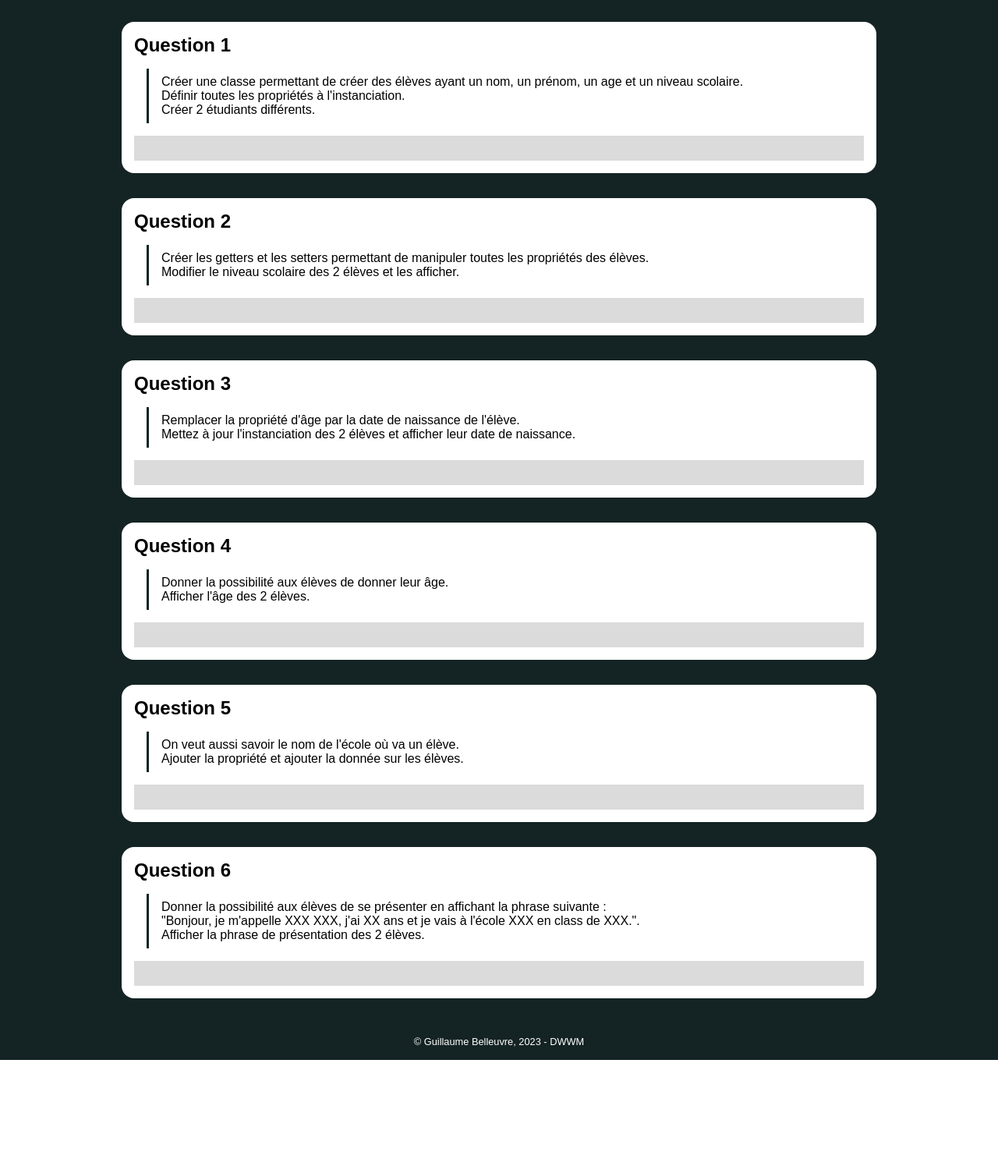
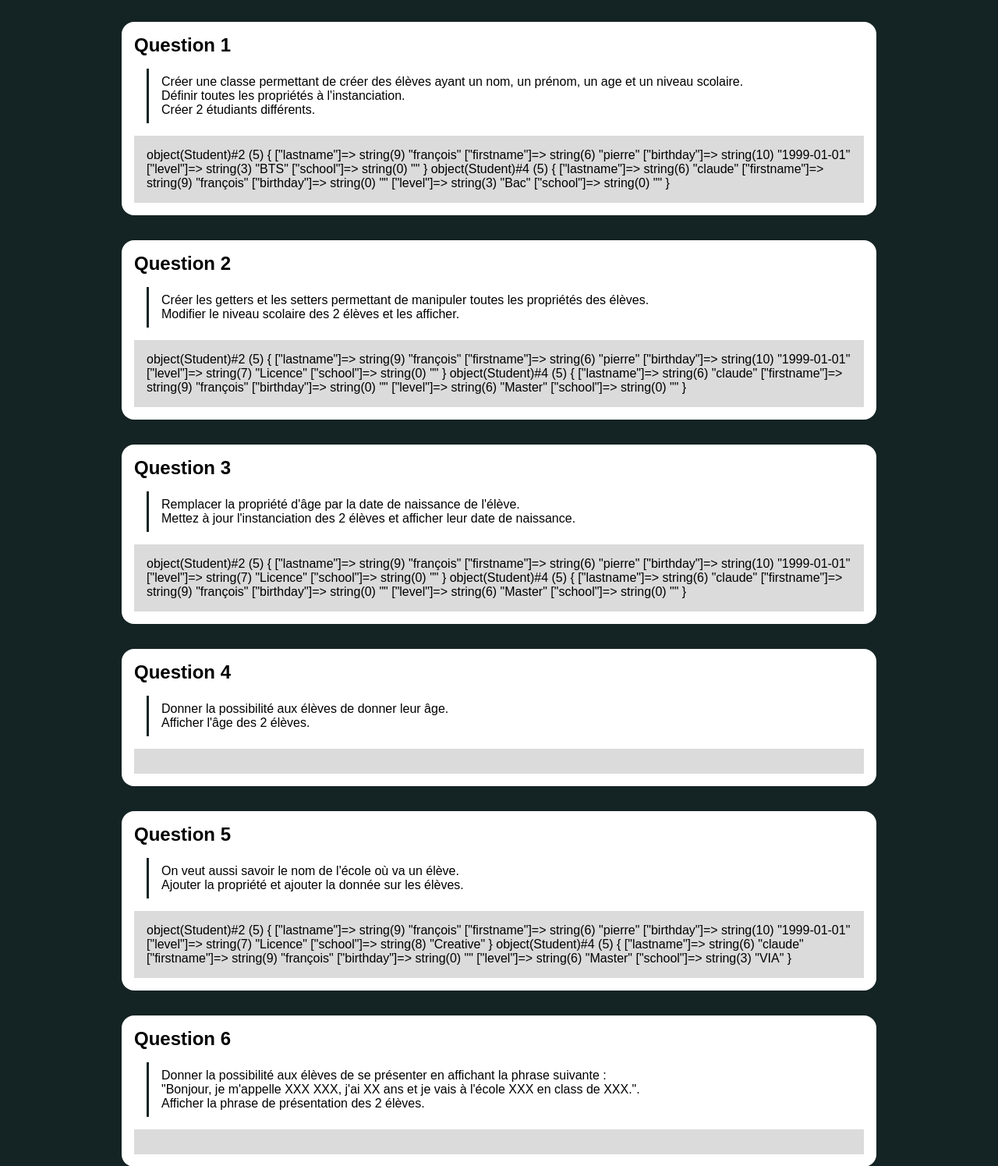
Before and after one commit to aguelle/poo-training, a PHP site: page / in a window 1280 px wide. Shown: the part 163-1658 px from the top of the page at 78% size. Before the commit the page ends 1522 px from the top, so only its background shows below. Run offline with PHP 8.4, Linux system fonts and the light colour scheme.

Commit message:
Requests 1 to 6 index.php

```diff
--- a/index.php
+++ b/index.php
@@ -36,7 +36,77 @@
                 Créer 2 étudiants différents.
             </p>
             <div class="exercice-sandbox">
+                <?php
+                class Student
+                {
+                    public string $lastname = "";
+                    public string $firstname = "";
+                    public string $birthday = "";
+                    public string $level = "";
+                    public string $school = "";
+                    public function getFirstname(): string
+                    {
+                        return $this->firstname;
+                    }
+                    public function setFirstname(string $firstname): string
+                    {
+                        return $this->firstname = $firstname;
+                    }
+                    public function getLastname(): string
+                    {
+                        return $this->lastname;
+                    }
+                    public function setLatname(string $lastname): string
+                    {
+                        return $this->firstname = $lastname;
+                    }
+                    public function getBirthday(): string
+                    {
+                        return $this->birthday;
+                    }
+                    public function setBirthday(DateTime $birthday): DateTime
+                    {
+                        return $this->birthday = $birthday;
+                    }
+                    public function getLevel(): string
+                    {
+                        return $this->level;
+                    }
+                    public function setLevel(string $level): string
+                    {
+                        return $this->level = $level;
+                    }
+                    public function getSchool(): string
+                    {
+                        return $this->school;
+                    }
+                    public function setSchool(string $school): string
+                    {
+                        return $this->school = $school;
+                    }
 
+                }
+                $student1 = new Student();
+                $student1->lastname = "françois";
+                $student1->firstname = "pierre";
+                // $student1->age = "20";
+                $student1->birthday = "1999-01-01";
+                $student1->level = "BTS";
+
+                var_dump($student1);
+
+                $student2 = new Student();
+                $student2 = new Student();
+                $student2->lastname = "claude";
+                $student2->firstname = "françois";
+                // $student2->age = "18";
+                $student2->level = "Bac";
+
+                var_dump($student2);
+
+
+
+                ?>
             </div>
         </section>
 
@@ -49,7 +119,13 @@
                 Modifier le niveau scolaire des 2 élèves et les afficher.
             </p>
             <div class="exercice-sandbox">
+                <?php
+                $student1->setLevel("Licence");
+                $student2->setLevel("Master");
+                var_dump($student1, $student2);
 
+
+                ?>
             </div>
         </section>
 
@@ -62,6 +138,13 @@
                 Mettez à jour l'instanciation des 2 élèves et afficher leur date de naissance.
             </p>
             <div class="exercice-sandbox">
+                <?php
+                // $student1->setBirthday("1999-01-01");
+                var_dump($student1);
+                // $student2->setBirthday("1999-05-24");
+                var_dump($student2);
+
+                ?>
 
             </div>
         </section>
@@ -89,6 +172,14 @@
                 Ajouter la propriété et ajouter la donnée sur les élèves.
             </p>
             <div class="exercice-sandbox">
+                <?php
+                $student1->setSchool("Creative");
+                $student2->setSchool("VIA");
+                $student1->getSchool();
+                $student2->getSchool();
+                var_dump($student1, $student2)
+
+                ?>
 
             </div>
         </section>
@@ -110,4 +201,5 @@
     </div>
     <div class="copyright">© Guillaume Belleuvre, 2023 - DWWM</div>
 </body>
+
 </html>
```
